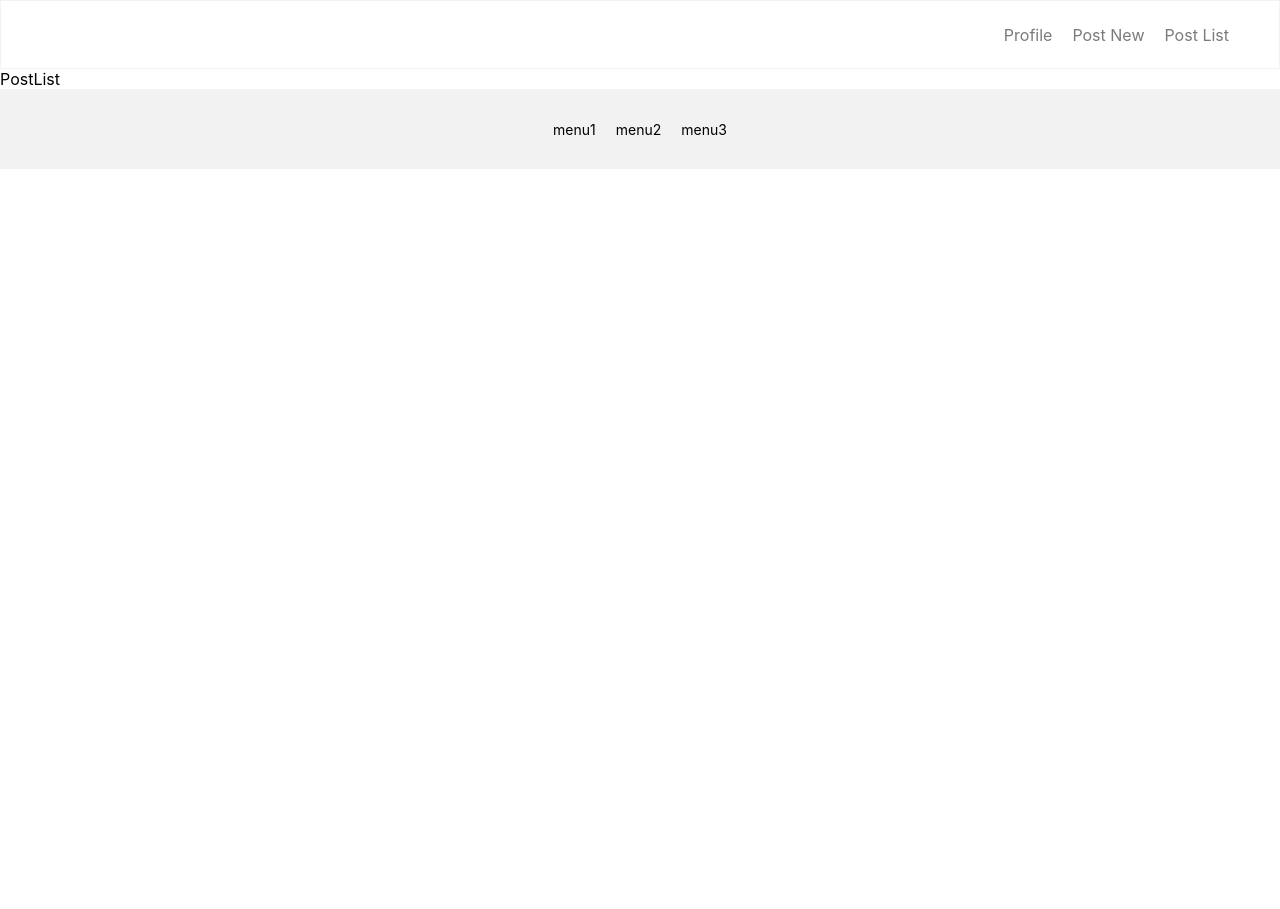
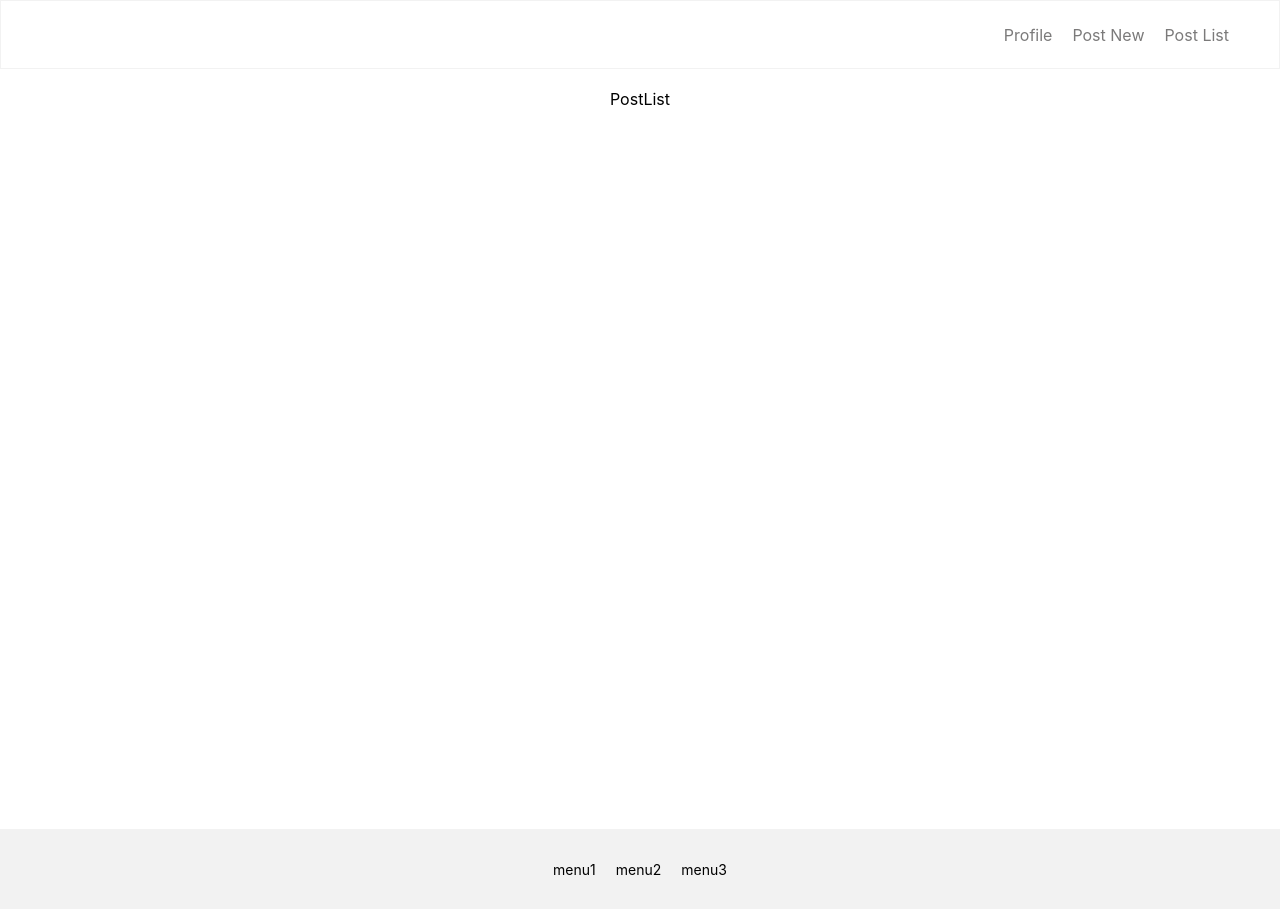
Before and after one commit to seon-mikim/blog, a React (Create React App) app: page / in a window 1280 px wide. Before the commit the page ends 800 px from the top, so only its background shows below. Built offline with nearby package versions, Linux system fonts and the light colour scheme.

Commit message:
rename: PostList 컴포넌트 className 수정
- className BEM 방식 element 부분임으로 수정

```diff
--- a/src/components/PostList/PostList.tsx
+++ b/src/components/PostList/PostList.tsx
@@ -2,7 +2,7 @@ import React from 'react'
 
 const PostList = () => {
 	return (
-		<div className='post-list'>PostList</div>
+		<div className='post__list'>PostList</div>
 	)
 }
 
```
